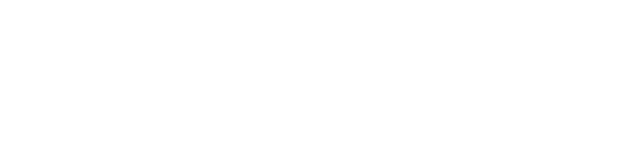
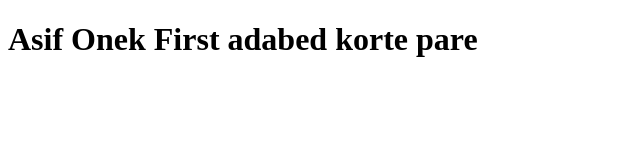
Before and after one commit to swe-asif/my-first-project, a plain HTML site: page index.html in a window 1280 px wide. Shown: the whole page, without its empty margins (0-640 px from the left). Drawn offline with Linux system fonts and the light colour scheme.

Commit message:
2nd commit

```diff
--- a/index.html
+++ b/index.html
@@ -6,6 +6,6 @@
     <title>My Frist Project</title>
 </head>
 <body>
-
+    <h1>Asif Onek First adabed korte pare</h1>
 </body>
 </html>
```
